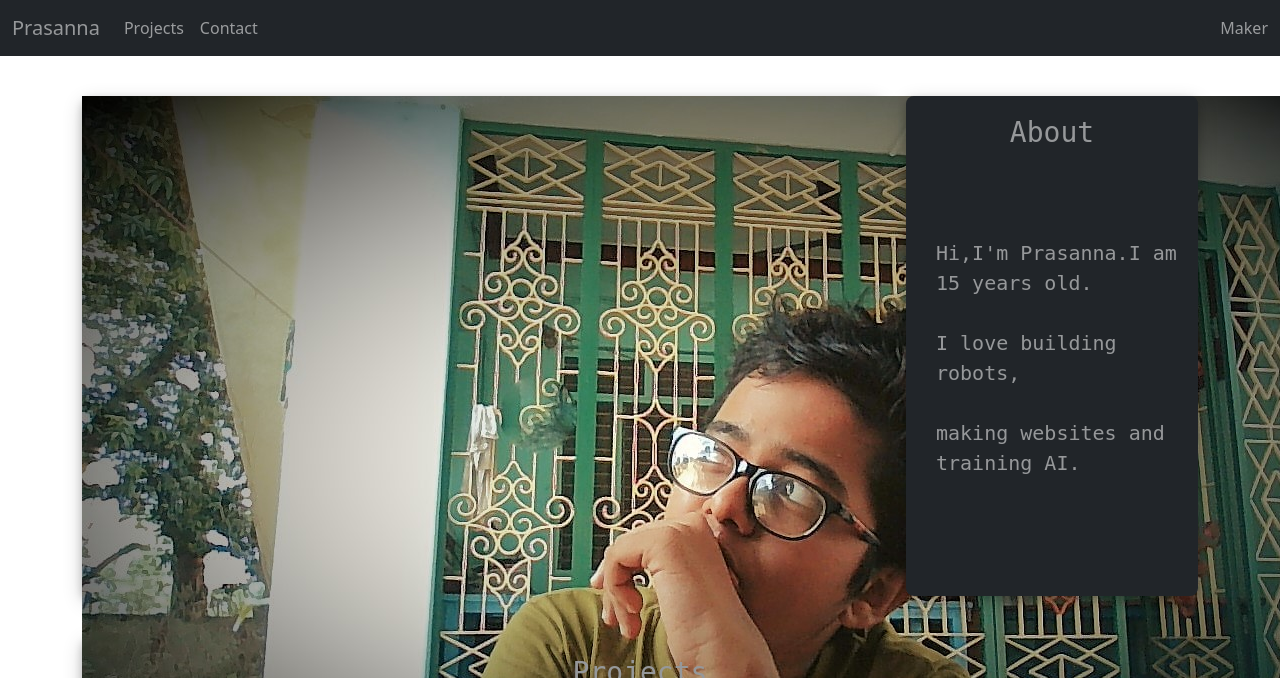
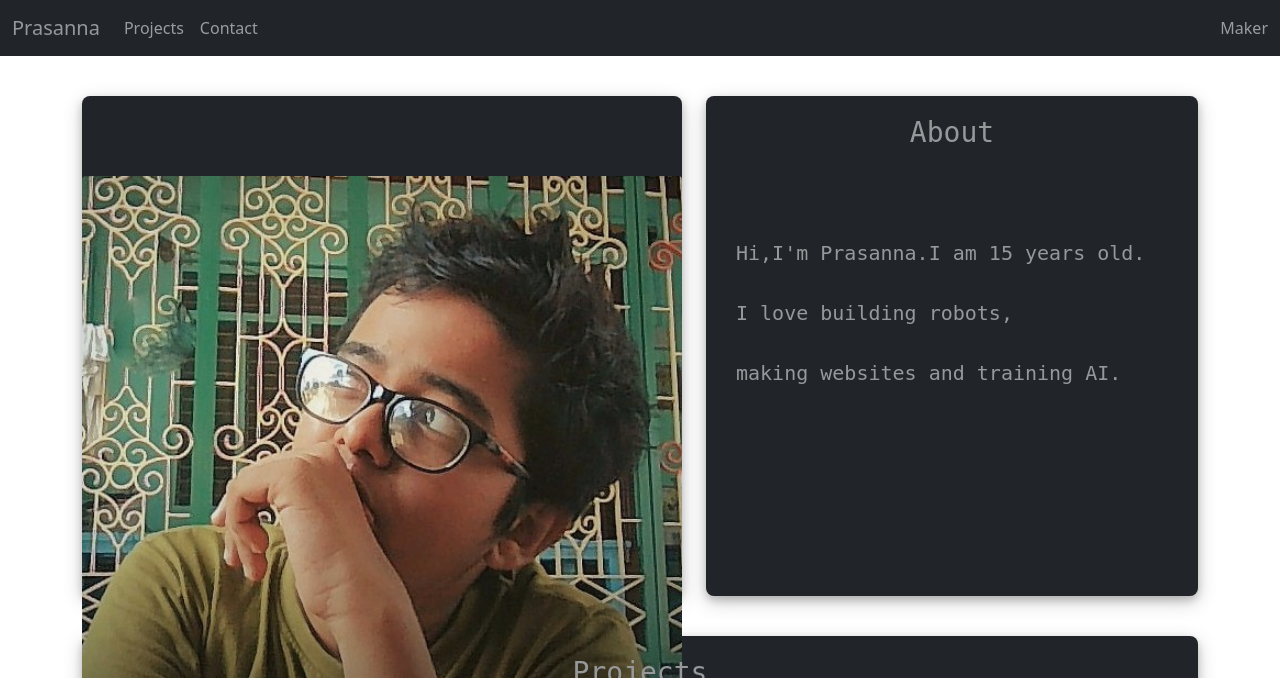
Before and after one commit to Prasanna-Natarajan-3595/My_Portfolio, a Flask app: page / in a window 1280 px wide; the page is wider, and only the part inside the window is pictured. Shown: the top 678 px of that part. Run offline with Flask 2, Linux system fonts and the light colour scheme; grey boxes are pictures that could not be loaded.

Commit message:
small changes to pic

```diff
--- a/web/templates/home.html
+++ b/web/templates/home.html
@@ -61,7 +61,9 @@
     <div class="col">
      <div class='rectangle' style='margin-top:40px;height: 500px;
      max-width: 800px;'>
-     <img src="images/about.png" alt="Flying Kites">
+     <div style='padding-top:80px;'>
+     <img src="https://raw.githubusercontent.com/Prasanna-Natarajan-3595/My_Portfolio/master/web/templates/images/about.png" alt="My pic" width='600px' class="rounded" style='border-radius:8px;'>
+     </div>
     </div>
     </div>
 
```
Also changed, not shown: web/templates/images/about.png.
